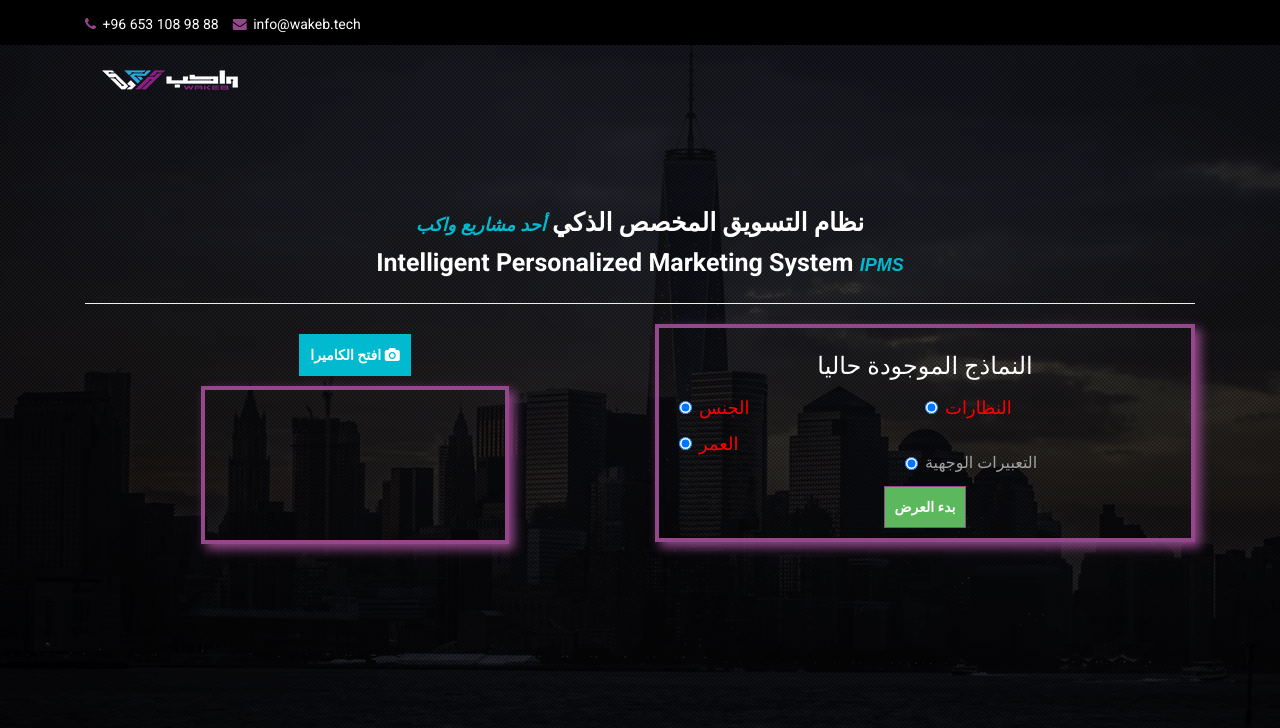
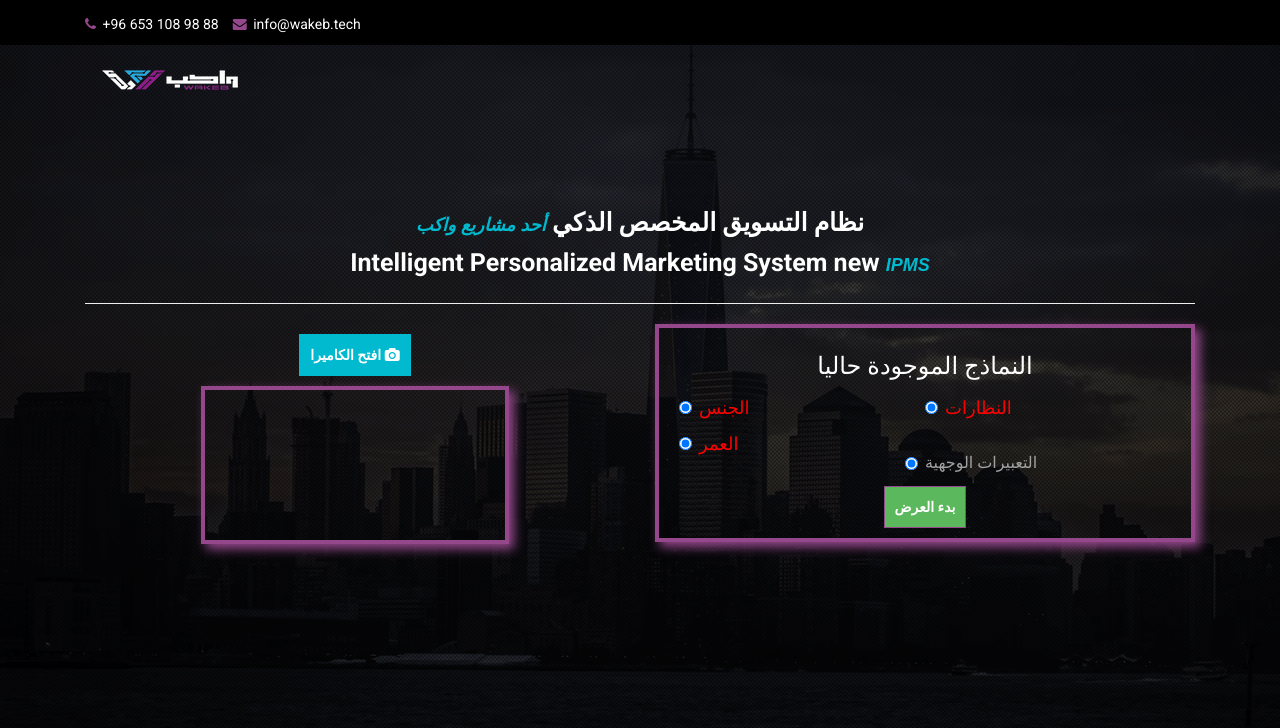
Before and after one commit to elmahyai/faceads2, a Flask app: page / in a window 1280 px wide. Shown: the top 728 px of the page. Run offline with Flask 2, Linux system fonts and the light colour scheme; some libraries are stand-ins or nearby versions; some web fonts are replaced.

Commit message:
Update index.html

```diff
--- a/templates/index.html
+++ b/templates/index.html
@@ -155,7 +155,7 @@
                  <div class="row">
                     <div class="col-xs-12 result text-center">
                         <p> نظام التسويق المخصص الذكي <small>أحد مشاريع واكب</small></p>
-                        <p>Intelligent Personalized Marketing System <small>IPMS</small></p>
+                        <p>Intelligent Personalized Marketing System new <small>IPMS</small></p>
                         <hr />
                     </div>
                     <div class="row">
```
